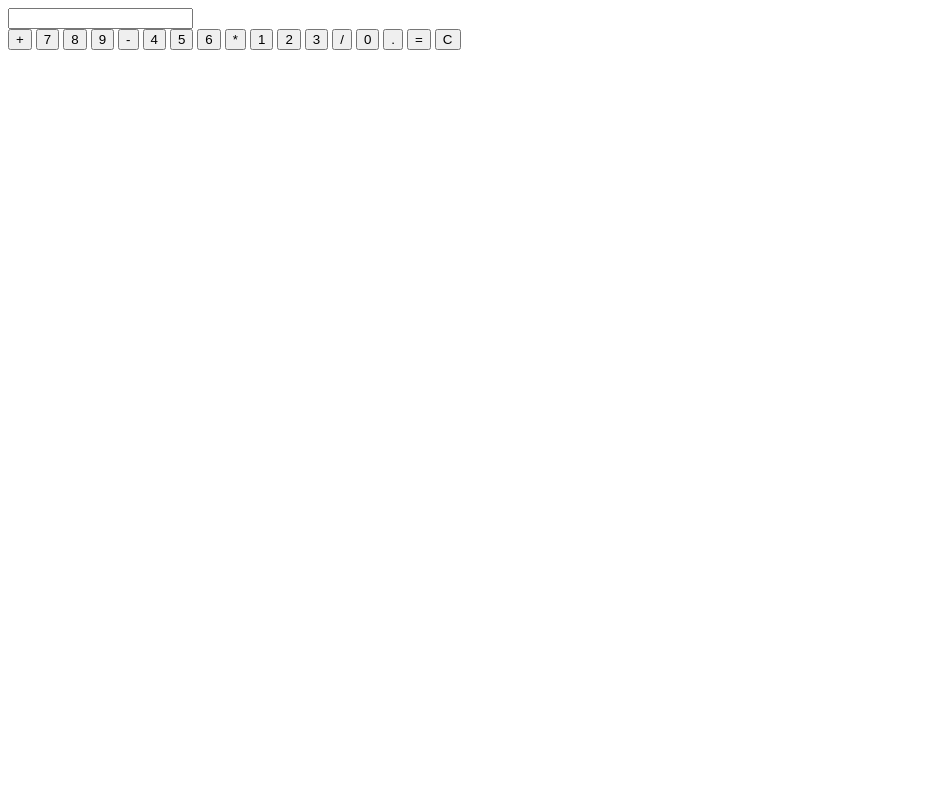
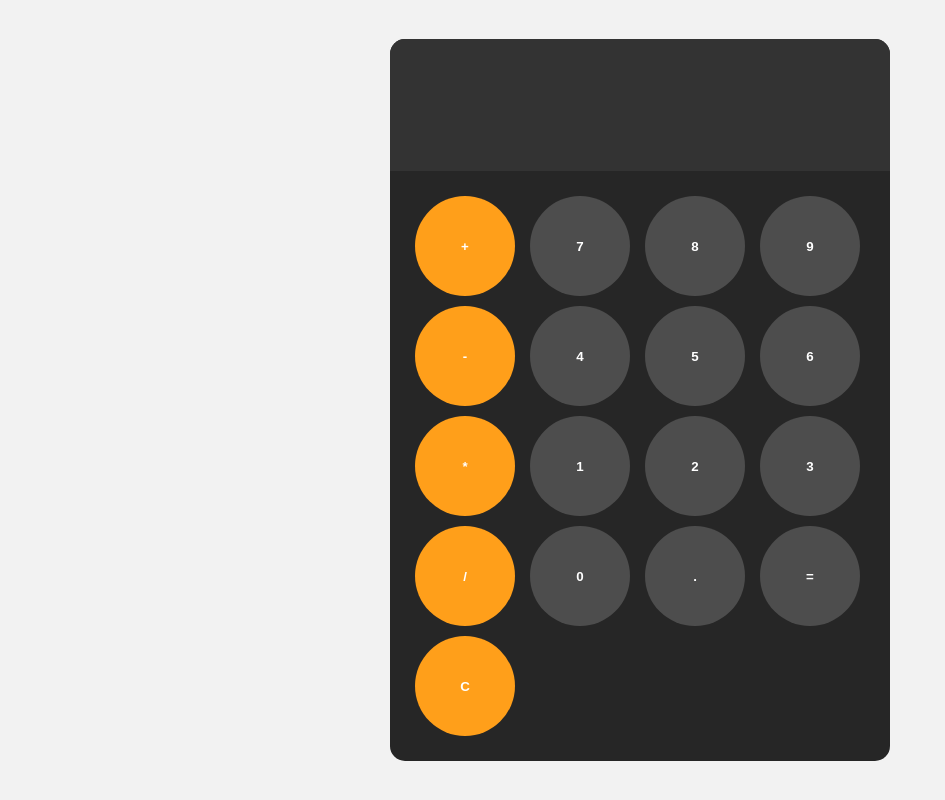
Before and after one commit to HassanBhatti13/calculator_html_css_js, a plain HTML site: page index.html in a window 1280 px wide. Shown: the whole page, without its empty margins (0-945 px from the left). Drawn offline with Linux system fonts and the light colour scheme.

Commit message:
Add the style.css

```diff
--- a/index.html
+++ b/index.html
@@ -4,28 +4,29 @@
     <meta charset="UTF-8">
     <meta name="viewport" content="width=device-width, initial-scale=1.0">
     <title>Document</title>
+    <link rel="stylesheet" href="style.css">
 </head>
 <body>
     <div id="calculator">
         <input id="display" readonly>
         <div id="keys">
-            <button onclick="appendToDisplay('+')">+</button>
+            <button onclick="appendToDisplay('+')" class="operator-btn">+</button>
             <button onclick="appendToDisplay('7')">7</button>
             <button onclick="appendToDisplay('8')">8</button>
             <button onclick="appendToDisplay('9')">9</button>
-            <button onclick="appendToDisplay('-')">-</button>
+            <button onclick="appendToDisplay('-')" class="operator-btn">-</button>
             <button onclick="appendToDisplay('4')">4</button>
             <button onclick="appendToDisplay('5')">5</button>
             <button onclick="appendToDisplay('6')">6</button>
-            <button onclick="appendToDisplay('*')">*</button>
+            <button onclick="appendToDisplay('*')" class="operator-btn">*</button>
             <button onclick="appendToDisplay('1')">1</button>
             <button onclick="appendToDisplay('2')">2</button>
             <button onclick="appendToDisplay('3')">3</button>
-            <button onclick="appendToDisplay('/')">/</button>
+            <button onclick="appendToDisplay('/')" class="operator-btn">/</button>
             <button onclick="appendToDisplay('0')">0</button>
             <button onclick="appendToDisplay('.')">.</button>
             <button onclick="calculate()">=</button>
-            <button onclick="clearDisplay()">C</button>
+            <button onclick="clearDisplay()" class="operator-btn">C</button>
         </div>
     </div>
 
--- /dev/null
+++ b/style.css
@@ -0,0 +1,65 @@
+body {
+    margin: 0;
+    display: flex;
+    justify-content: center;
+    align-items: center;
+    height: 100vh;
+    background-color: hsl(0, 0%, 95%);
+}
+
+#calculator {
+    font-family: Arial, Helvetica, sans-serif;
+    background-color: hsl(0, 0%, 15%);
+    border-radius: 15px;
+    max-width: 500px;
+    overflow: hidden;
+}
+
+#display {
+    width: 100%;
+    padding: 20px;
+    font-size: 5rem;
+    text-align: left;
+    border: none;
+    background-color: hsl(0, 0%, 20%);
+}
+
+#keys {
+    display: grid;
+    grid-template-columns: repeat(4, 1fr);      /*arranges the gird into four columns using the */
+                                                /*repeat function and 1fr spaces them evenly */
+    gap: 10px;
+    padding: 25px;
+
+}
+
+button {
+    width: 100px;
+    height: 100px;
+    border-radius: 50px;
+    border: none;
+    background-color: hsl(0, 0%, 30%);
+    color: white;
+    font-size: 3erm;
+    font-weight: bold;
+    cursor: pointer;
+}
+button:hover{
+    background-color: hsl(0, 0%, 45%);
+}
+
+button:active{
+    background-color: hsl(0, 0%, 50%);
+}
+
+.operator-btn {
+    background-color: hsl(35, 100%, 55%);
+}
+
+.operator-btn:hover {
+    background-color: hsl(35, 100%, 65%);
+}
+
+.operator-btn:active {
+    background-color: hsl(35, 100%, 75%);
+}
```
